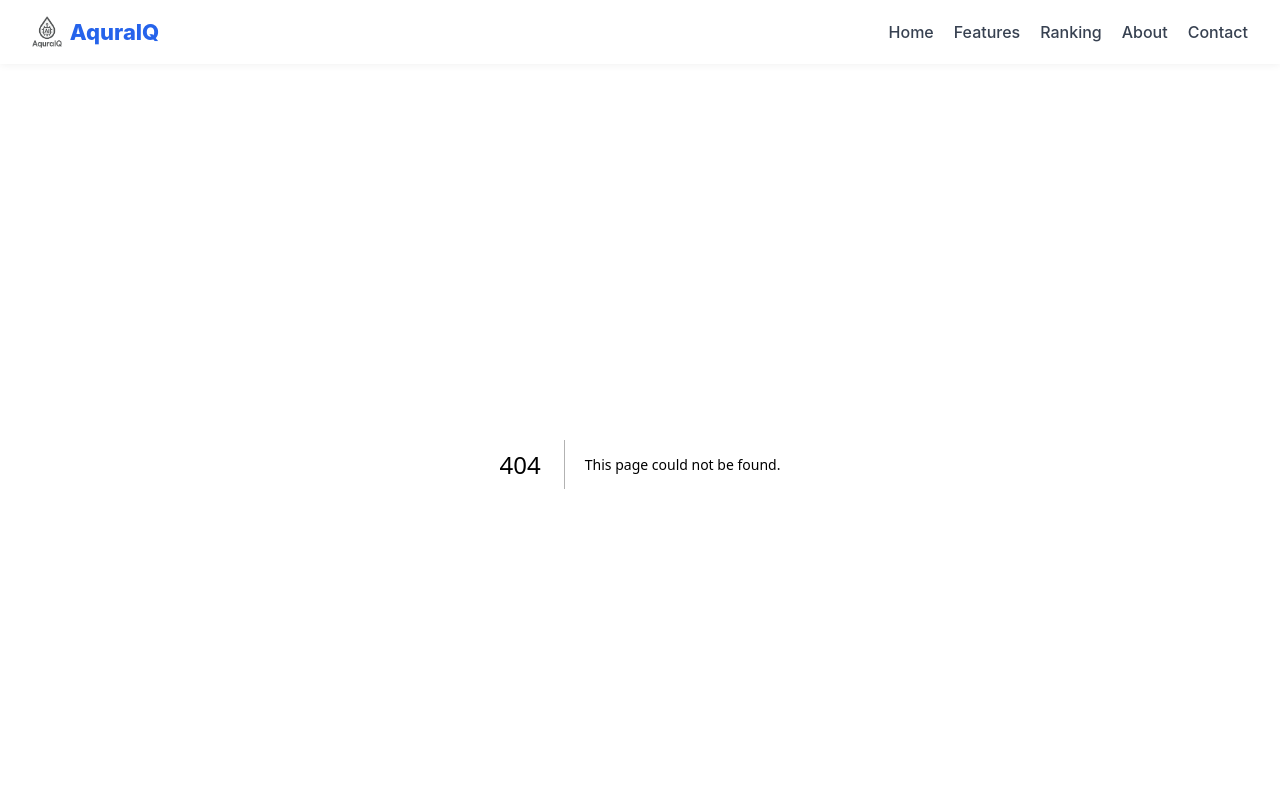
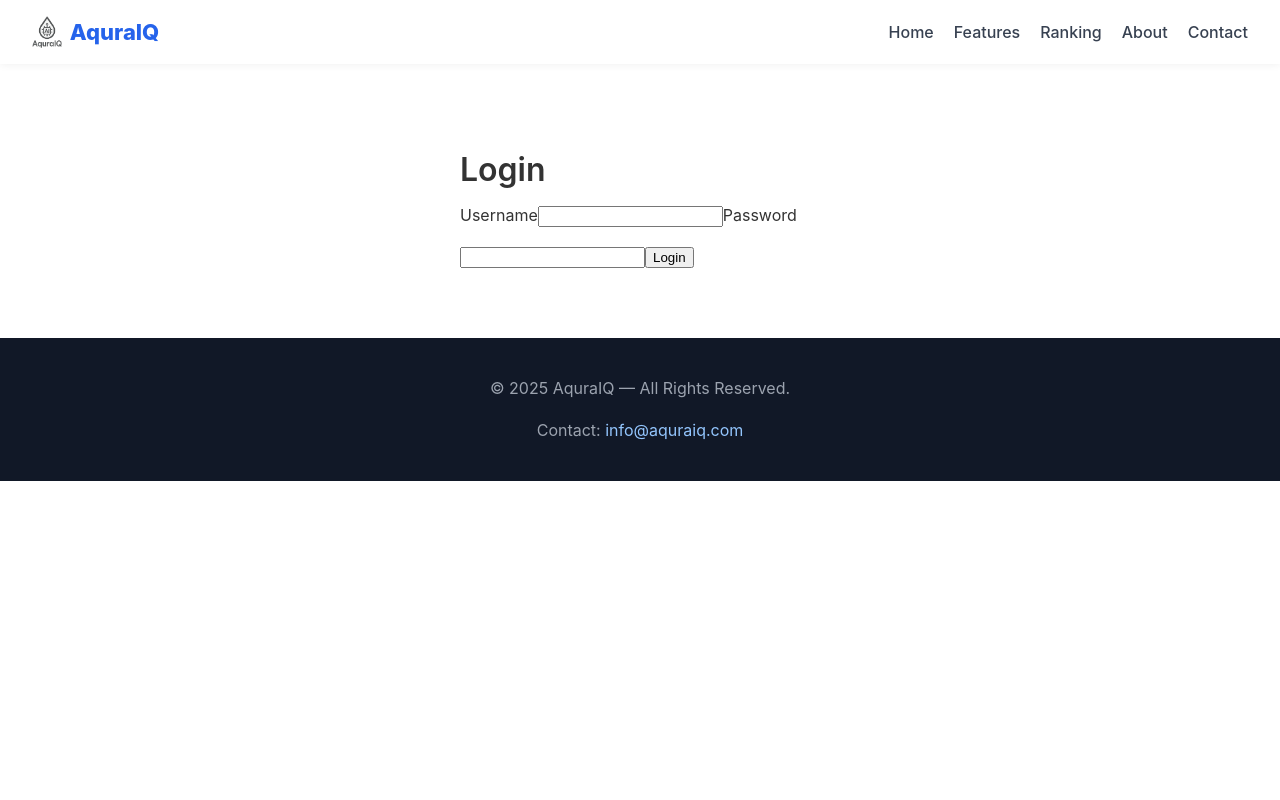
Before and after one commit to aquraiq-site/aquraiq-site, a Next.js app: page /login in a window 1280 px wide. Before the commit this address had no page. Shown: the top 800 px of the page. Built offline with nearby package versions, Linux system fonts and the light colour scheme.

Commit message:
Create login.js

```diff
--- /dev/null
+++ b/pages/login.js
@@ -0,0 +1,48 @@
+// pages/login.js
+import { useState } from "react";
+
+export default function Login() {
+  const [formData, setFormData] = useState({
+    username: "",
+    password: "",
+  });
+
+  const handleChange = (e) => {
+    setFormData({ ...formData, [e.target.name]: e.target.value });
+  };
+
+  const handleSubmit = (e) => {
+    e.preventDefault();
+    console.log("User logged in:", formData);
+    alert("Login submitted! (Later we will connect to DB + Sessions)");
+  };
+
+  return (
+    <div style={{ maxWidth: "400px", margin: "50px auto", padding: "20px" }}>
+      <h1>Login</h1>
+      <form onSubmit={handleSubmit}>
+        <label>Username</label>
+        <input
+          type="text"
+          name="username"
+          value={formData.username}
+          onChange={handleChange}
+          required
+        />
+
+        <label>Password</label>
+        <input
+          type="password"
+          name="password"
+          value={formData.password}
+          onChange={handleChange}
+          required
+        />
+
+        <button type="submit" style={{ marginTop: "20px" }}>
+          Login
+        </button>
+      </form>
+    </div>
+  );
+}
```
